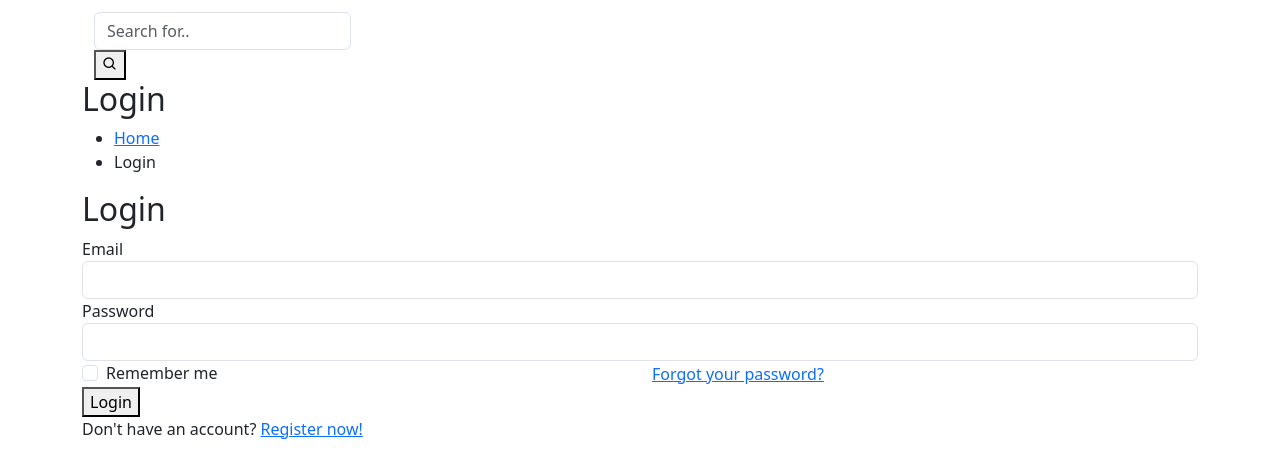
After one commit to gurnitha/2022-django4-news-mangazine, a Django app: page /login/ in a window 1280 px wide. The commit adds this page. Shown: the part 774-1228 px from the top of the page. Run offline with Django 3.2, Linux system fonts and the light colour scheme; data that the repository does not hold is empty; some libraries are stand-ins or nearby versions.

Commit message:
3.2 USER Login

```diff
--- /dev/null
+++ b/apps/users/forms.py
@@ -0,0 +1,22 @@
+# apps/users/forms.py
+
+# Django modules
+from django import forms
+
+# Locals
+
+# Create your forms here.
+
+
+# FORM: UserLoginForm
+class UserLoginForm(forms.Form):
+	email = forms.CharField(
+		widget=forms.EmailInput(attrs={
+		'class': 'form-control'
+		})
+	)
+	password = forms.CharField(
+		widget=forms.PasswordInput(attrs={
+		'class': 'form-control'
+		})
+	)
--- /dev/null
+++ b/apps/users/templates/users/login.html
@@ -0,0 +1,55 @@
+{% extends 'base.html' %}
+{% load static %}
+
+{% block title %}Login{% endblock title %}
+
+{% block content %}
+
+<div class="page-title-area">
+        <div class="container">
+            <div class="page-title-content">
+                <h2>Login</h2>
+                <ul>
+                    <li><a href="index.html">Home</a></li>
+                    <li>Login</li>
+                </ul>
+            </div>
+        </div>
+    </div>
+
+    <section class="login-area ptb-50">
+        <div class="container">
+            <div class="login-form">
+                <h2>Login</h2>
+                <form action="" method="POST">
+                	{% csrf_token %}
+                    <div class="form-group">
+                        <label>Email</label>
+                        {{ form.email }}
+                    </div>
+                    <div class="form-group">
+                        <label>Password</label>
+                        {{ form.password }}
+                    </div>
+                    <div class="row align-items-center">
+                        <div class="col-lg-6 col-md-6 col-sm-6">
+                            <div class="form-check">
+                                <input type="checkbox" class="form-check-input" id="checkme" />
+                                <label class="form-check-label" for="checkme">Remember me</label>
+                            </div>
+                        </div>
+                        <div class="col-lg-6 col-md-6 col-sm-6 lost-your-password">
+                            <a href="#" class="lost-your-password">Forgot your password?</a>
+                        </div>
+                    </div>
+                    <button type="submit">Login</button>
+                </form>
+                <div class="important-text">
+                    <p>Don't have an account? <a href="register.html">Register now!</a></p>
+                </div>
+            </div>
+        </div>
+    </section>
+
+
+{% endblock content %}
--- /dev/null
+++ b/apps/users/urls.py
@@ -0,0 +1,12 @@
+# apps/users/urls.py
+
+# Django modules
+from django.urls import path
+
+# Locals
+from apps.users.views import *
+
+app_name = 'users'
+urlpatterns = [
+	path('login/', UserLoginView, name='user_login'),
+]
--- a/apps/users/views.py
+++ b/apps/users/views.py
@@ -1,3 +1,98 @@
-from django.shortcuts import render
+# apps/users/views.py
+
+# Django modules
+from django.http import HttpResponse
+from django.shortcuts import render, redirect
+from django.contrib.auth import authenticate, login
+from django.contrib.auth.models import User
+
+# Locals
+from apps.users.forms import UserLoginForm
 
 # Create your views here.
+
+
+''' Logic of the UserLoginView
+    --------------------------
+
+    1. 	First, and for most, to understand that Django App colled 'auth', comes with
+       	default User's attributes, such as:
+       	- username,
+       	- email,
+       	- password, etc.
+
+    2. 	We will make use of that existing attributes, to make user to be able to login
+       	to the app.
+
+    3. 	To do so, we need to create a new file inside the users app called 'forms.py'.
+       	Inside it, we have to add a form. The form makes use 'username, and password'
+       	exist in the auth app. We named the form as UserLoginForm.
+
+	4. 	One the form is ready, then we import it to the views to be loaded in the
+	    UserLoginView method.
+
+	5. 	One the login in UserLoginView is defined, it will work as follows:
+
+	5.1 If the app receives the GET request, that is, when a user visits the login page
+		without submitting anything, the app simply renders the login form/login.html template.
+
+	5.2 When a user submits data using the POST method, the app instantiates,
+		validate, and clean the form. The app then looks for the user record based on
+		the email provided.
+
+	5.3 If no such user is found, the app raises the Model.DoesNotExist exception and render
+		login.html template again. We could also use the shortcut function
+		get_object_or_404() to handle this, but we don’t want to throw a 404 error at
+		the user.
+
+	5.4 If a record with the provided email exists, the app tries to verify user credentials
+		using authenticate() provided by the Django authentication framework.
+
+	5.5 Once a user is successfully verified, authenticate() returns User object,
+		attached to it to the current session by using login() function and redirect to our
+		landing page or the home page.
+
+	6. 	To make them working, we have to load the UserLoginView's "form" instance in the
+		login.html.
+
+	7. 	The last thing to do is to add in settings.py file the LOGIN_URL='app_name.login',
+	    in this case LOGIN_URL = 'users.login'. It is important to note, that is we named
+	    the url as 'users'. If we did not name the url, we simply add the LOGIN_URL to
+	    settings.py as this LOGIN_URL='login'.
+
+	8. 	Once those things done, we can try it out and check the result.
+'''
+
+# ============== USER LOGIN, REGISTER AND LOGOUT ==============
+
+# VIEW: UserLoginView
+def UserLoginView(request):
+	if request.method == 'POST':
+		form = UserLoginForm(request.POST)
+		if form.is_valid():
+			clean_form = form.cleaned_data
+			user_record = None
+			try:
+				user_record = User.objects.get(email=clean_form['email'])
+			except User.DoesNotExist:
+				pass
+
+			if user_record:
+				user = authenticate(
+					request,
+					username=user_record,
+					password=clean_form['password']
+				)
+
+				if user is not None:
+					login(request, user)
+					return redirect('newsmag:homepage')
+
+	else:
+		form = UserLoginForm()
+
+	context = {'form':form}
+	return render(request, 'users/login.html', context)
+
+
+# ============== END USER LOGIN, REGISTER AND LOGOUT ==========
--- a/config/settings.py
+++ b/config/settings.py
@@ -141,3 +141,5 @@ STATICFILES_DIRS = [
 # Media files
 MEDIA_URL = '/media/'
 MEDIA_ROOT = os.path.join(BASE_DIR,"media")
+
+LOGIN_URL = 'users.login'
--- a/config/urls.py
+++ b/config/urls.py
@@ -8,6 +8,8 @@ from django.conf import settings
 
 
 urlpatterns = [
+    # users
+    path('', include('apps.users.urls', namespace='users')),
     # newsmag
     path('', include('apps.newsmag.urls', namespace='newsmag')),
     # admin
--- a/templates/shared/top_header.html
+++ b/templates/shared/top_header.html
@@ -49,7 +49,7 @@
                         </li>
                         <li>
                             <i class="bx bx-user"></i>
-                            <a href="login.html">Login</a>
+                            <a href="{% url 'users:user_login' %}">Login</a>
                         </li>
                     </ul>
                 </div>
```
Also changed, not shown: README.md.
